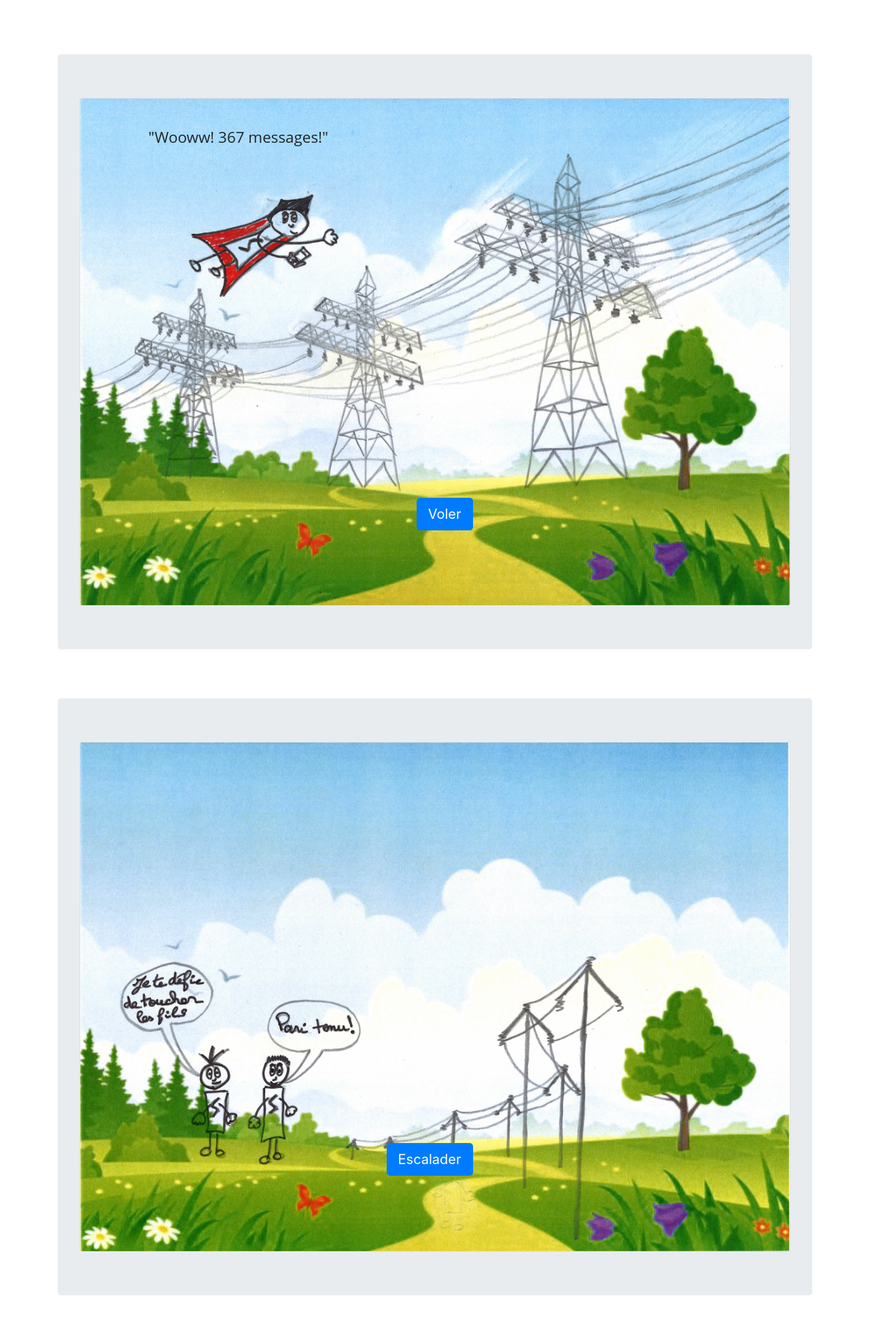
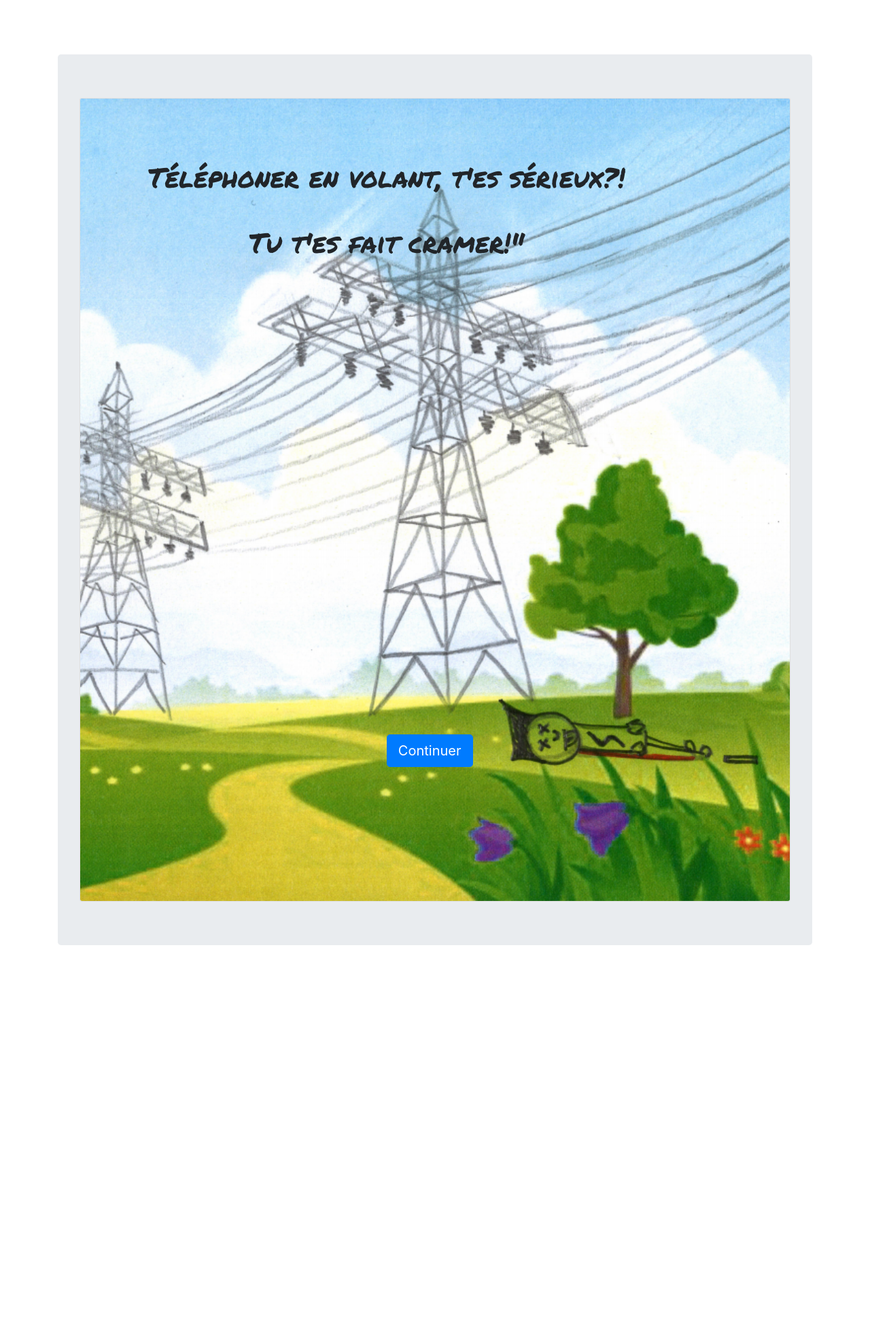
Before and after one commit to saraclima/hackthon, a PHP site: page /air_acc.php in a window 1280 px wide. Shown: the whole page at 68% size. After the commit the page ends 1390 px from the top, so only its background shows below. Run offline with PHP 8.4, Linux system fonts and the light colour scheme.

Commit message:
page air_acc

```diff
--- a/air_acc.php
+++ b/air_acc.php
@@ -7,6 +7,10 @@
     <meta name="viewport" content="width=device-width, initial-scale=1, shrink-to-fit=no">
     <meta name="description" content="">
     <meta name="author" content="">
+    <style>
+        @import url('https://fonts.googleapis.com/css?family=Permanent+Marker');
+        @import url('https://fonts.googleapis.com/css?family=Open+Sans');
+    </style>
 
     <title>Choisis ton Heros - R - Man</title>
 
@@ -31,29 +35,18 @@
         <div class="col-lg-12 col-md-6 mb-4">
             <div class="jumbotron my-4 img_container">
 
-                    <img class="card-img-top card" src="images/voler.png" />
-                <div class="text_sur_img_air"><p>"Wooww! 367 messages!"</p></div>
-                    <div class="img_caption">
-                    <a href="#" class="btn btn-primary btn-lg bout-lg">Voler</a>
-                    </div>
+                <img class="card-img-top card" src="images/superdead.png" />
+                <div class="text_sur_img_air2"><h1>Téléphoner en volant, t'es sérieux?! <br /><br /> Tu t'es fait cramer!"</h1></div>
+                <div class="img_caption">
+                    <a href="conclusion.html" class="btn btn-primary btn-lg bout-lg">Continuer</a>
+                </div>
 
             </div>
         </div>
 
     </div>
 
-    <div class="row text-center">
-        <div class="col-lg-12 col-md-6 mb-4">
-            <div class="jumbotron my-4 img_container">
-                <img class="card-img-top card" src="images/Scene2.png" />
-                    <div class="img_caption">
-                        <a href="#" class="btn btn-primary btn-lg">Escalader</a>
-                    </div>
 
-            </div>
-        </div>
-
-    </div>
     <!-- /.row -->
 
 </div>
--- a/css/heroic-features.css
+++ b/css/heroic-features.css
@@ -1,9 +1,3 @@
-/*!
- * Start Bootstrap - Heroic Features (https://startbootstrap.com/template-overviews/heroic-features)
- * Copyright 2013-2017 Start Bootstrap
- * Licensed under MIT (https://github.com/BlackrockDigital/startbootstrap-heroic-features/blob/master/LICENSE)
- */
-
 body {
   padding-top: 54px;
 }
@@ -44,15 +38,23 @@ p {
   top: 12%;
   left: 12%;
   font-size: 140%;
+  font-family: 'Permanent Marker', cursive;
+
+
 
 }
 
+.text_sur_img_air2 {
+  position: absolute;
+  top: 12%;
+  left: 12%;
+  font-size: 140%;
+  font-family: 'Permanent Marker', cursive;
+  text-align: center;
 
 
 
-
-
-
+}
 
 @media (max-width: 768px) {
   body {
```
Also changed, not shown: images/air_acc.png (added), 1 other file.
